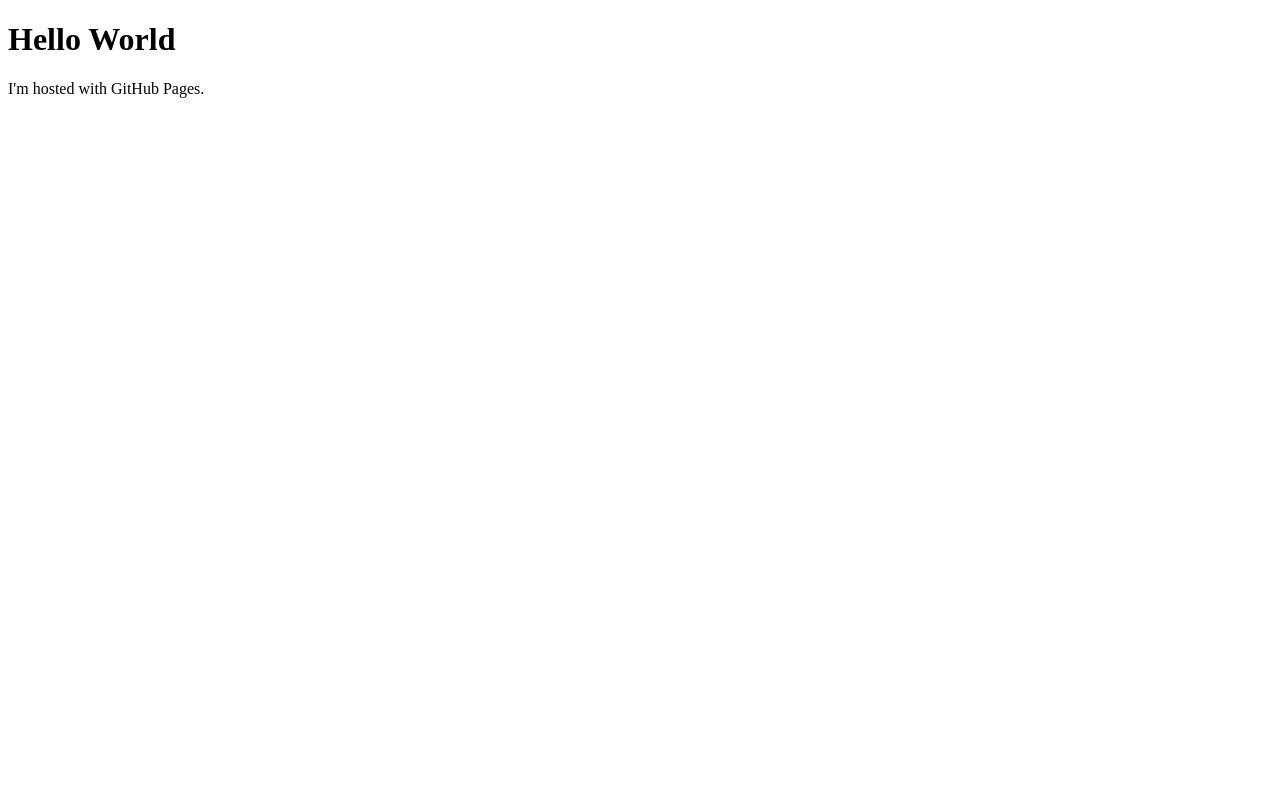
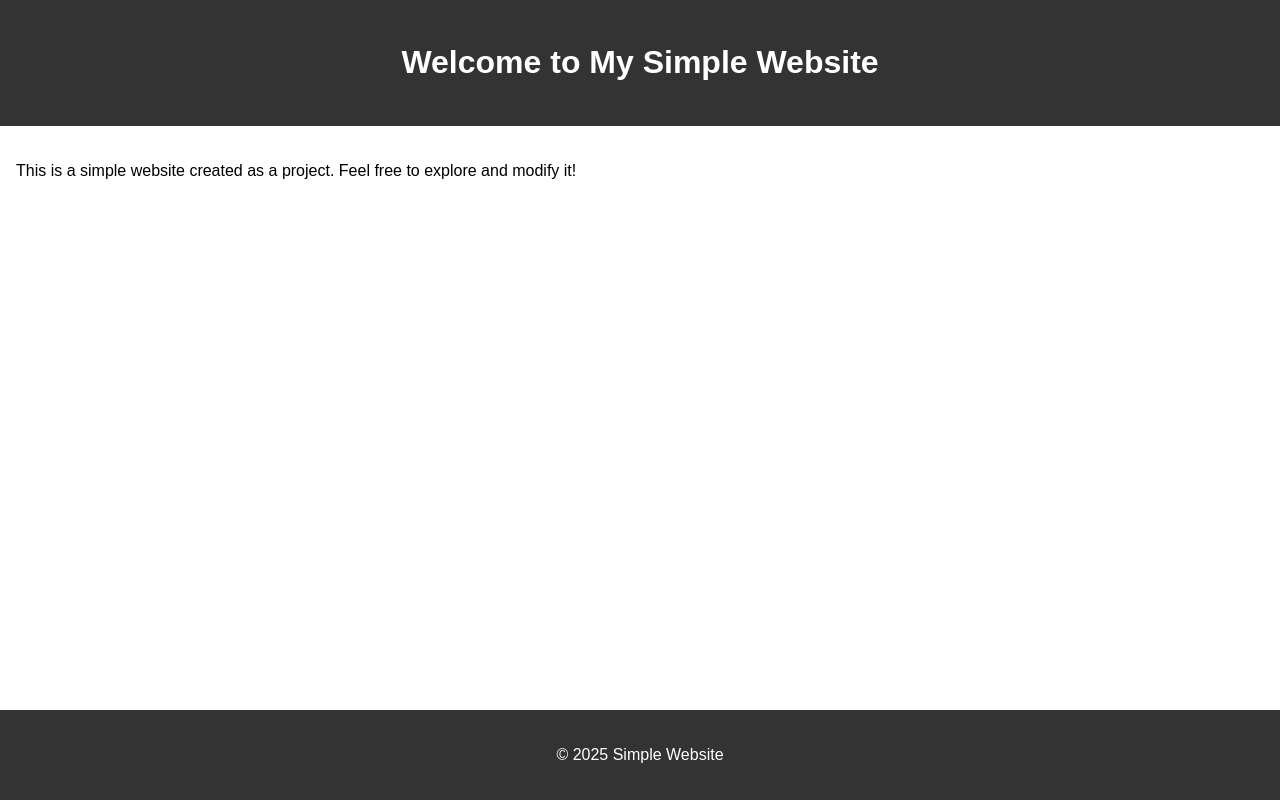
Before and after one commit to hackersalesman932/hackersalesman932.github.io, a plain HTML site: page index.html in a window 1280 px wide. Drawn offline with Linux system fonts and the light colour scheme.

Commit message:
Update index.html

```diff
--- a/index.html
+++ b/index.html
@@ -1,7 +1,45 @@
 <!DOCTYPE html>
-<html>
+<html lang="en">
+<head>
+    <meta charset="UTF-8">
+    <meta name="viewport" content="width=device-width, initial-scale=1.0">
+    <title>Simple Website</title>
+    <style>
+        body {
+            font-family: Arial, sans-serif;
+            margin: 0;
+            padding: 0;
+            line-height: 1.6;
+        }
+        header {
+            background: #333;
+            color: #fff;
+            padding: 1rem 0;
+            text-align: center;
+        }
+        main {
+            padding: 1rem;
+        }
+        footer {
+            background: #333;
+            color: #fff;
+            text-align: center;
+            padding: 1rem 0;
+            position: fixed;
+            bottom: 0;
+            width: 100%;
+        }
+    </style>
+</head>
 <body>
-<h1>Hello World</h1>
-<p>I'm hosted with GitHub Pages.</p>
+    <header>
+        <h1>Welcome to My Simple Website</h1>
+    </header>
+    <main>
+        <p>This is a simple website created as a project. Feel free to explore and modify it!</p>
+    </main>
+    <footer>
+        <p>&copy; 2025 Simple Website</p>
+    </footer>
 </body>
 </html>
```
